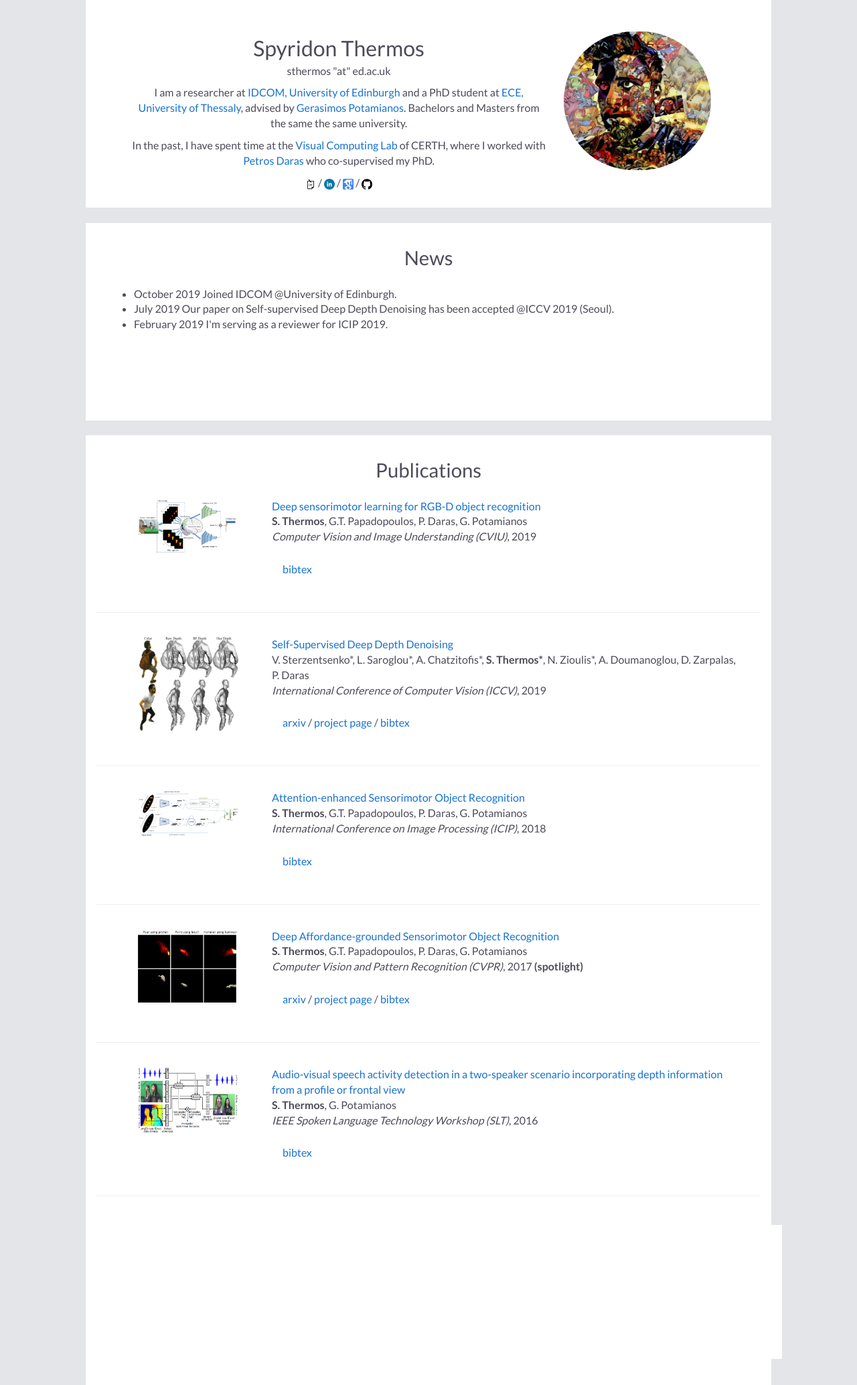
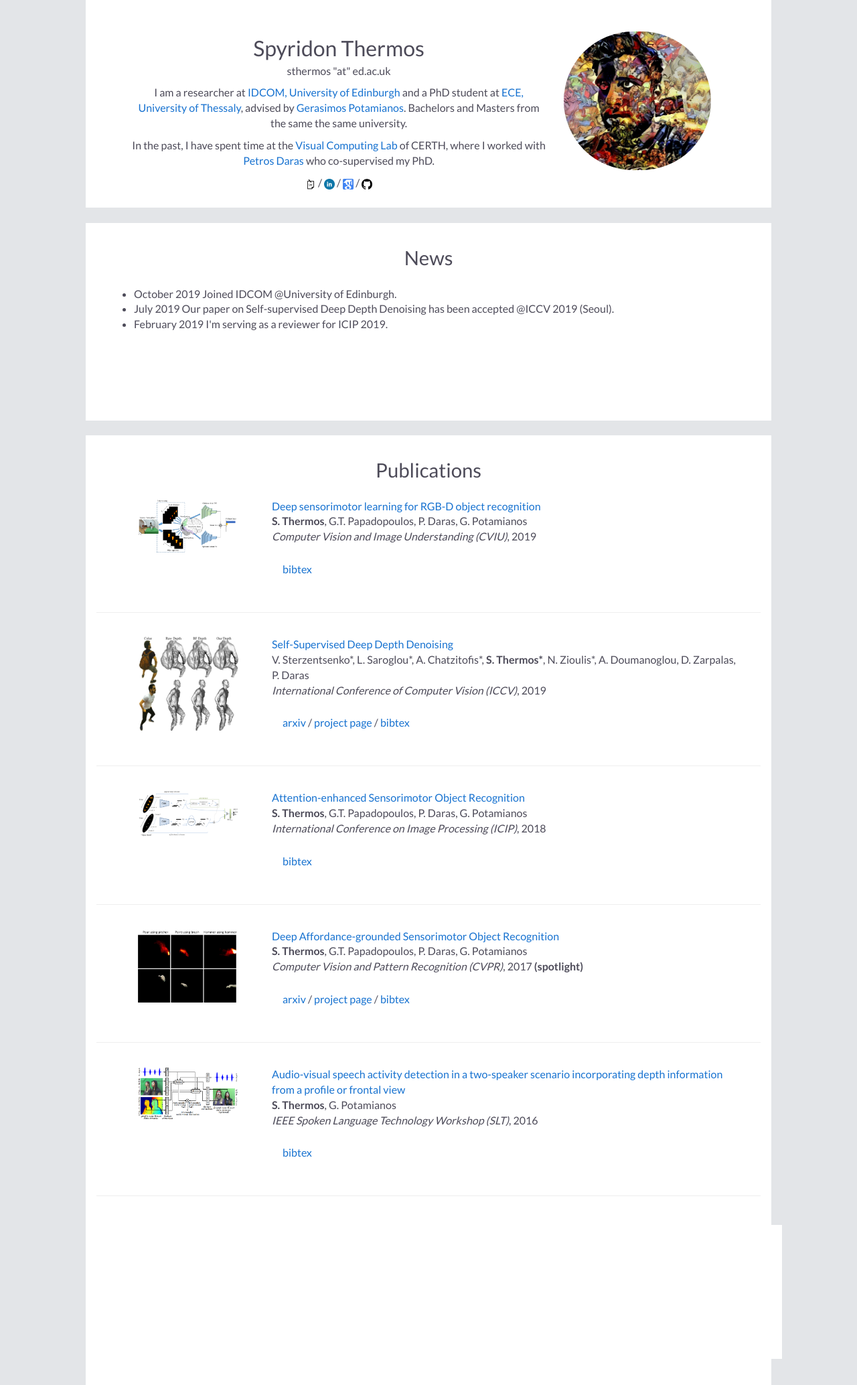
Before and after one commit to spthermo/spthermo.github.io, a Jekyll site: the page built from index.md, in a window 1280 px wide. Shown: the whole page at 67% size. Built offline with Jekyll 4.4.1, drawn with Linux system fonts in a browser that asks for light colours; nearby versions of some CDN libraries; our own code applies the rules of GitHub Pages for plain Markdown files.

Commit message:
Update default.html

```diff
--- a/_layouts/default.html
+++ b/_layouts/default.html
@@ -172,7 +172,7 @@
 
   <div class="publication">
       <table width="900" align="center" border="0" cellpadding="0">
-        <td width="25%" valign="top"><img src="assets/images/slt.png" alt="game" width="150" height="100" style="border-style: none">
+        <td width="25%" valign="top"><img src="assets/images/slt.png" alt="game" width="150" height="80" style="border-style: none">
         <td width="75%" valign="top">
           <p><a href="https://ieeexplore.ieee.org/abstract/document/7846321"><heading>Audio-visual speech activity detection in a two-speaker scenario incorporating depth information from a profile or frontal view</heading></a><br>
           <strong>S. Thermos</strong>, G. Potamianos<br>
```
